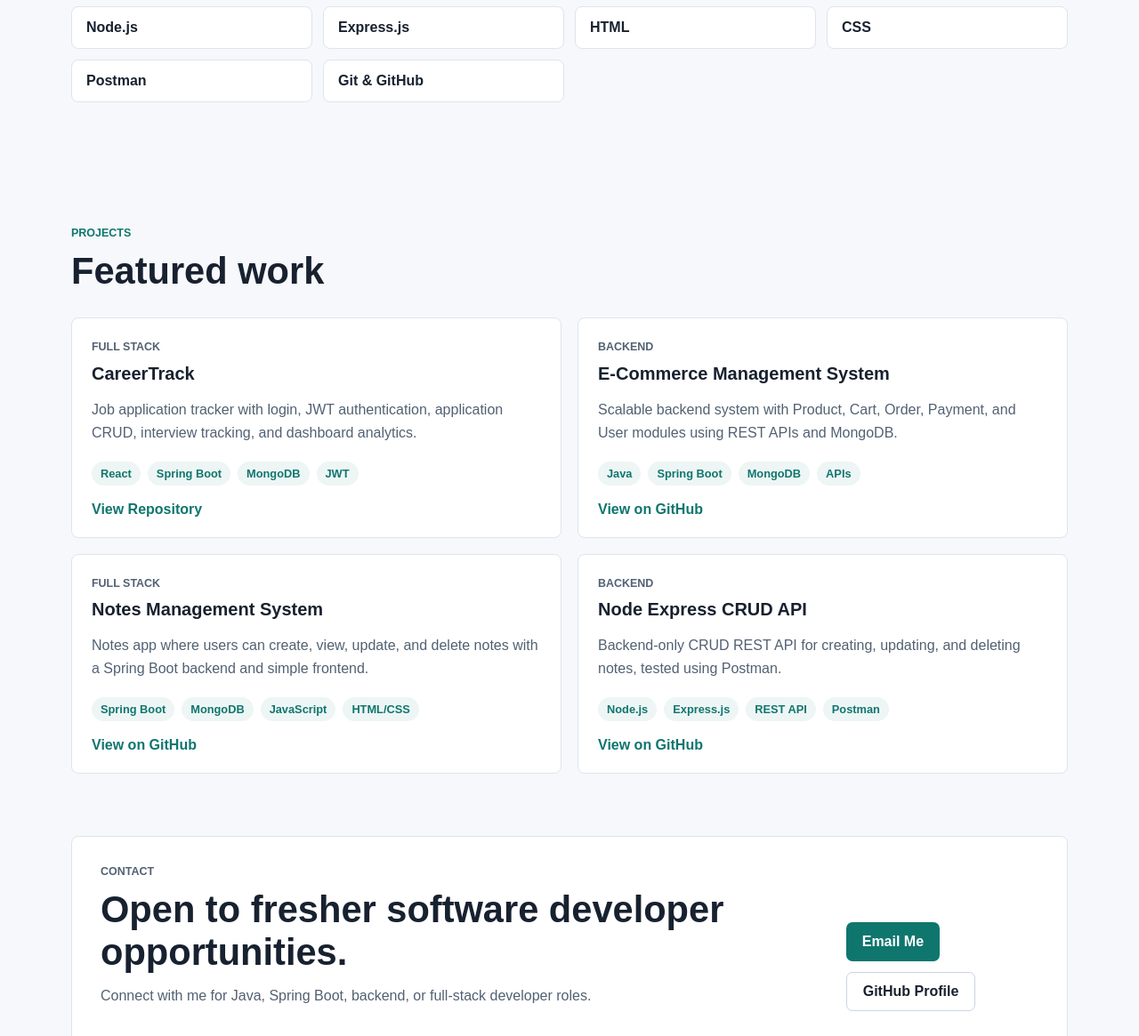
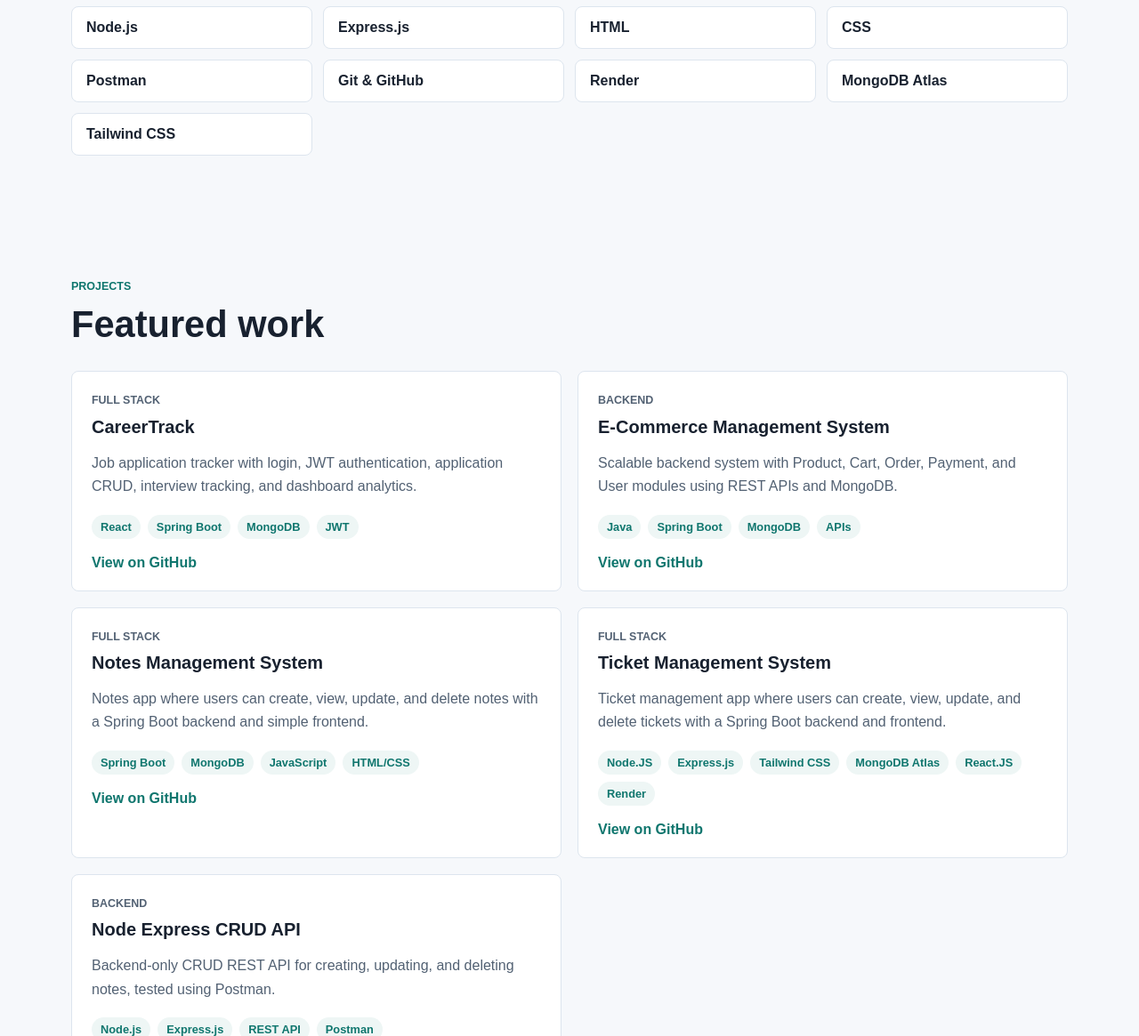
Before and after one commit to akshaychavan44/akshaychavan44.github.io, a plain HTML site: page index.html in a window 1280 px wide. Shown: the part 1520-2685 px from the top of the page at 89% size. Drawn offline with Linux system fonts and the light colour scheme.

```diff
--- a/index.html
+++ b/index.html
@@ -78,6 +78,9 @@
           <span>CSS</span>
           <span>Postman</span>
           <span>Git & GitHub</span>
+          <span>Render</span>
+          <span>MongoDB Atlas</span>
+          <span>Tailwind CSS</span>
         </div>
       </section>
 
@@ -97,7 +100,7 @@
               <span>MongoDB</span>
               <span>JWT</span>
             </div>
-            <a href="https://github.com/akshaychavan44/careertrack-fullstack" target="_blank" rel="noreferrer">View Repository</a>
+            <a href="https://github.com/akshaychavan44/careertrack-fullstack" target="_blank" rel="noreferrer">View on GitHub</a>
           </article>
 
           <article class="project-card">
@@ -110,7 +113,7 @@
               <span>MongoDB</span>
               <span>APIs</span>
             </div>
-            <a href="https://github.com/akshaychavan44" target="_blank" rel="noreferrer">View on GitHub</a>
+            <a href="https://github.com/akshaychavan44/ecom" target="_blank" rel="noreferrer">View on GitHub</a>
           </article>
 
           <article class="project-card">
@@ -124,6 +127,21 @@
               <span>HTML/CSS</span>
             </div>
             <a href="https://github.com/akshaychavan44" target="_blank" rel="noreferrer">View on GitHub</a>
+          </article>
+
+          <article class="project-card">
+            <p class="project-type">Full Stack</p>
+            <h3>Ticket Management System</h3>
+            <p>Ticket management app where users can create, view, update, and delete tickets with a Spring Boot backend and frontend.</p>
+            <div class="tags">
+              <span>Node.JS</span>
+              <span>Express.js</span>
+              <span>Tailwind CSS</span>
+              <span>MongoDB Atlas</span>
+              <span>React.JS</span>
+              <span>Render</span>
+            </div>
+            <a href="https://github.com/akshaychavan44/Ticket-Management-System" target="_blank" rel="noreferrer">View on GitHub</a>
           </article>
 
           <article class="project-card">
```
Also changed, not shown: README.md.
